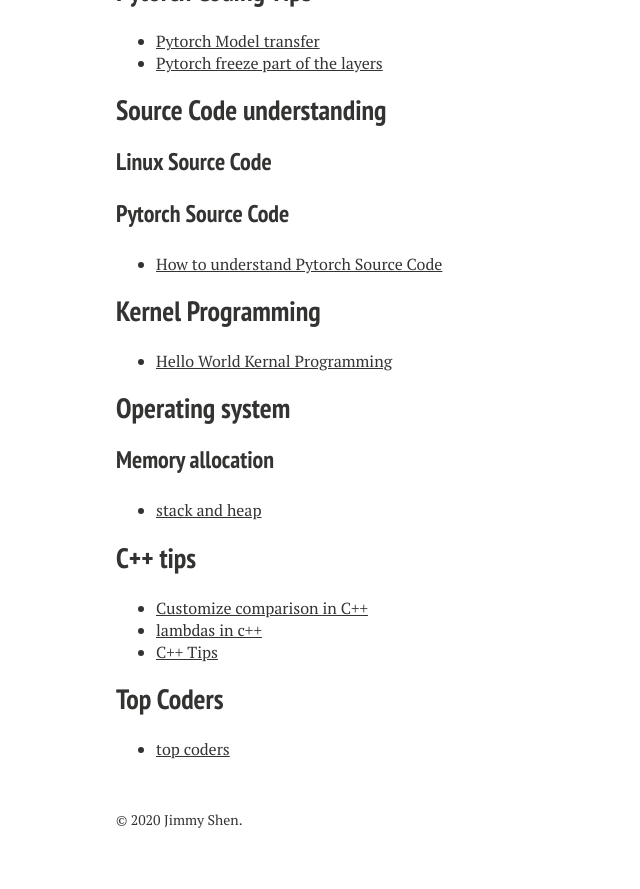
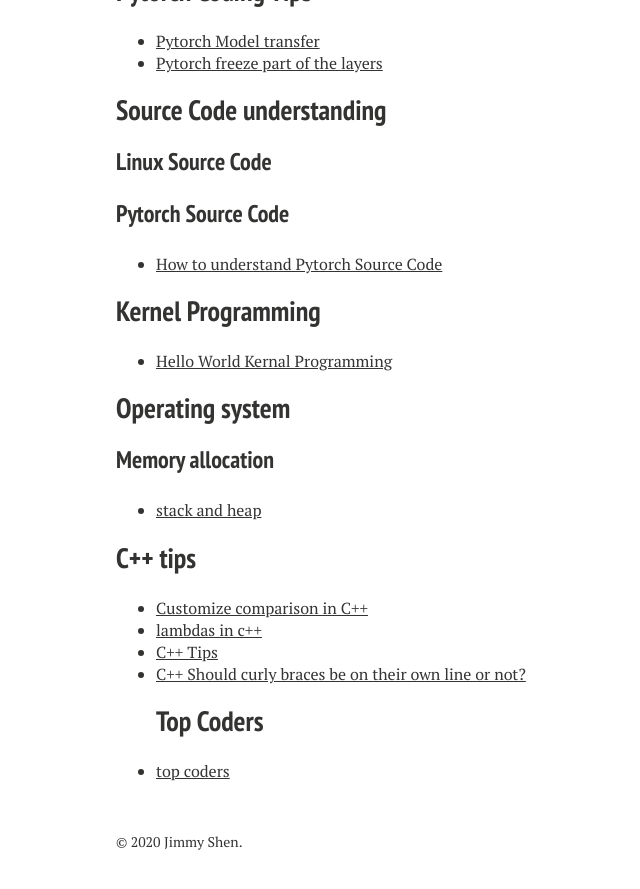
Before and after one commit to xiaokeshen/xiaokeshen.github.io, a Jekyll site: the page built from blog/index.md, in a window 1280 px wide and 900 px high, scrolled down 5332 px. Shown: the top 889 px of the window, without its empty margins (204-844 px from the left). Built offline with Jekyll 4.4.1, drawn with Linux system fonts in a browser that asks for light colours; nearby versions of some CDN libraries.

Commit message:
add an article

```diff
--- a/blog/index.md
+++ b/blog/index.md
@@ -192,6 +192,6 @@
 - [Customize comparison in C++](https://medium.com/@jim.morris.shen/customize-comparison-in-c-fa48c0eac6d8?source=friends_link&sk=9cb6f7984b4af134683575f94b44db08)
 - [lambdas in c++](https://medium.com/@jim.morris.shen/lambdas-in-c-9a3045587be0?source=friends_link&sk=03a446b1ef4082743a3c815eaffeb193)
 - [C++ Tips](https://medium.com/@jim.morris.shen/c-tips-5b178c418a58?source=friends_link&sk=33ac980f8b6b895cb3ed9ac6ab6d09d0)
-
+- [C++ Should curly braces be on their own line or not?](https://medium.com/@jim.morris.shen/c-should-curly-braces-be-on-their-own-line-or-not-f716077fadf2?sk=11737c2872d7f5013244582ba84fbc08)
 ## Top Coders
 - [top coders](https://medium.com/@jim.morris.shen/top-coders-c4aa2ffd5544?source=friends_link&sk=64ee99ca78b5b93ab464abd2b6cf87cd)
```
